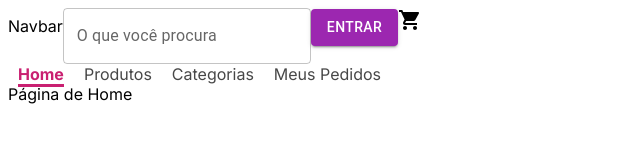
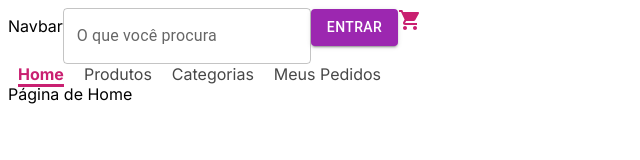
Before and after one commit to maiaaraujo/Digital_Store, a React (Create React App) app in the folder front/: page / in a window 1280 px wide. Shown: the top 160 px of the page, without its empty margins (0-640 px from the left). Built offline with nearby package versions, Linux system fonts and the light colour scheme; a web font is replaced by a local one.

Commit message:
cor carrinho

```diff
--- a/front/src/components/Navbar/index.js
+++ b/front/src/components/Navbar/index.js
@@ -1,5 +1,6 @@
 import {Button, TextField} from "@mui/material";
 import {ShoppingCart} from "@mui/icons-material";
+import "./styles.css";
 
 export default function Navbar() {
     return(
@@ -11,7 +12,7 @@ export default function Navbar() {
             <TextField label="O que você procura"/>
 
             <Button color="secondary" variant="contained">Entrar</Button>
-            <ShoppingCart/>
+            <ShoppingCart className="carrinho"/>
 
         </div>
     )
--- a/front/src/components/Navbar/styles.css
+++ b/front/src/components/Navbar/styles.css
@@ -0,0 +1,7 @@
+.carrinho {
+    color: #C92071;
+}
+
+.botao {
+    color: #C92071;
+}
```
